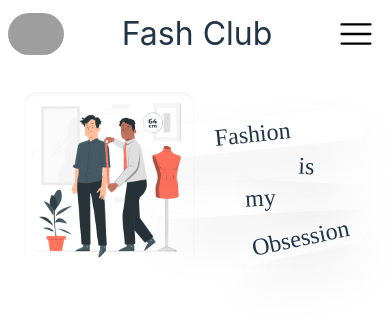
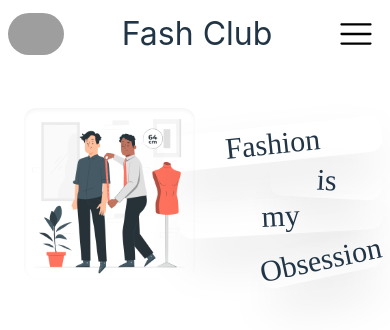
Before and after one commit to Nandkishor1771503/Fashclub2, a React (Vite) app: page / in a window 390 px wide. Shown: the top 330 px of the page. Built offline with nearby package versions, Linux system fonts and the light colour scheme; grey boxes are pictures that could not be loaded.

Commit message:
testing gap and img

```diff
--- a/src/components/Display.jsx
+++ b/src/components/Display.jsx
@@ -14,19 +14,27 @@ function Display() {
       </div> */}
 
       <div
-        className="flex m-4 p-2 lg:p-4 items-center lg:justify-between gap-10 md:gap-[20%] lg:gap-[15%] lg:w-[90%]  lg:mx-auto
+        className="flex m-4 p-2 my-8 lg:p-4 items-center lg:justify-between gap-16 md:gap-[20%] lg:gap-[15%] lg:w-[90%]  lg:mx-auto
       "
       >
         <img
           src={Display_img}
           alt=""
-          className="w-[50%] md:w-[50%] lg:w-[35%] m-auto mb-4 rounded-xl shadow-inner "
+          className="w-[50%] md:w-[50%]  lg:w-[35%] m-auto mb-4 rounded-xl shadow-inner "
         />
-        <div className="text-2xl md:text-5xl text-center lg:text-7xl flex flex-col gap-0 md:gap-2 w-full ">
-          <h2 className="font-londrina -ml-24 -rotate-6 md:mb-5 shadow-2xl rounded-xl">Fashion</h2>
-          <h2 className="font-londrina rotate-3 ml-3 lg:mt-5 shadow-2xl rounded-xl">is</h2>
-          <h2 className="font-londrina -ml-20 lg:mt-5 -rotate-3 shadow-2xl rounded-xl md:text-start md:pl-12 lg:pl-[30%]">my</h2>
-          <h2 className="font-londrina -rotate-12 md:-ml-2 md:mt-4 mt-2 shadow-2xl rounded-xl">Obsession</h2>
+        <div className="text-3xl md:text-5xl text-center lg:text-7xl flex flex-col gap-0 md:gap-2 w-full ">
+          <h2 className="font-londrina -ml-24 -rotate-6 md:mb-5 shadow-2xl rounded-xl">
+            Fashion
+          </h2>
+          <h2 className="font-londrina rotate-3 ml-3 lg:mt-5 shadow-2xl rounded-xl">
+            is
+          </h2>
+          <h2 className="font-londrina -ml-20 lg:mt-5 -rotate-3 shadow-2xl rounded-xl md:text-start md:pl-12 lg:pl-[30%]">
+            my
+          </h2>
+          <h2 className="font-londrina -rotate-12 md:-ml-2 md:mt-4 mt-2 shadow-2xl rounded-xl">
+            Obsession
+          </h2>
         </div>
       </div>
     </>
--- a/src/components/Product_one.jsx
+++ b/src/components/Product_one.jsx
@@ -9,7 +9,7 @@ function Product_one() {
   const details = First_data.find((e) => e.id == id);
   return (
     <>
-      <div className="overflow-y-hidden lg:overflow-y-visible w-full lg:w-[80%] lg:mx-auto lg:shadow-2xl lg:my-5">
+      <div className="overflow-y-hidden h-auto lg:overflow-y-visible w-full lg:w-[80%] lg:mx-auto lg:shadow-2xl lg:my-5">
         <div className="block lg:flex lg:items-center lg:justify-center lg:mx-auto lg:ml-[20%] w-full lg:w-[90%]  ">
           <img
             src={details.src}
```
